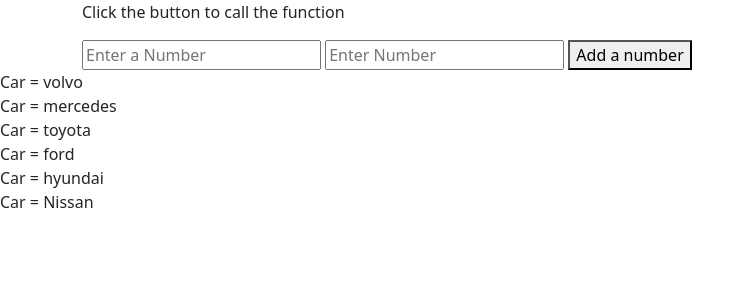
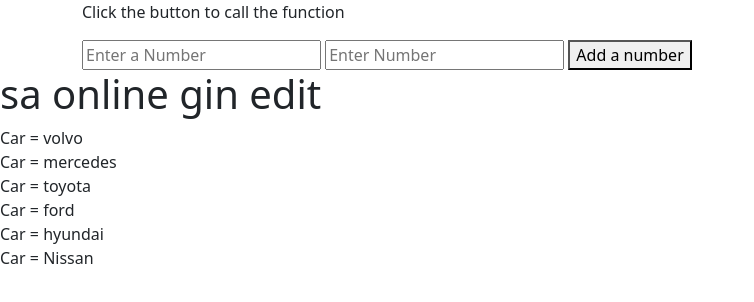
Before and after one commit to palabricajunerey/js_sample_C, a plain HTML site: page sample.html in a window 1280 px wide. Shown: the whole page, without its empty margins (0-754 px from the left). Drawn offline with Linux system fonts and the light colour scheme.

Commit message:
nag edit online

```diff
--- a/sample.html
+++ b/sample.html
@@ -17,6 +17,7 @@
             <button onclick="sayHello(parseInt(fnum.value), parseInt(snum.value))">Add a number</button>
         </form>
     </div>
+    <h1>sa online gin edit</h1>
 
     <script>
         function sayHello(fnum, snum){
```
